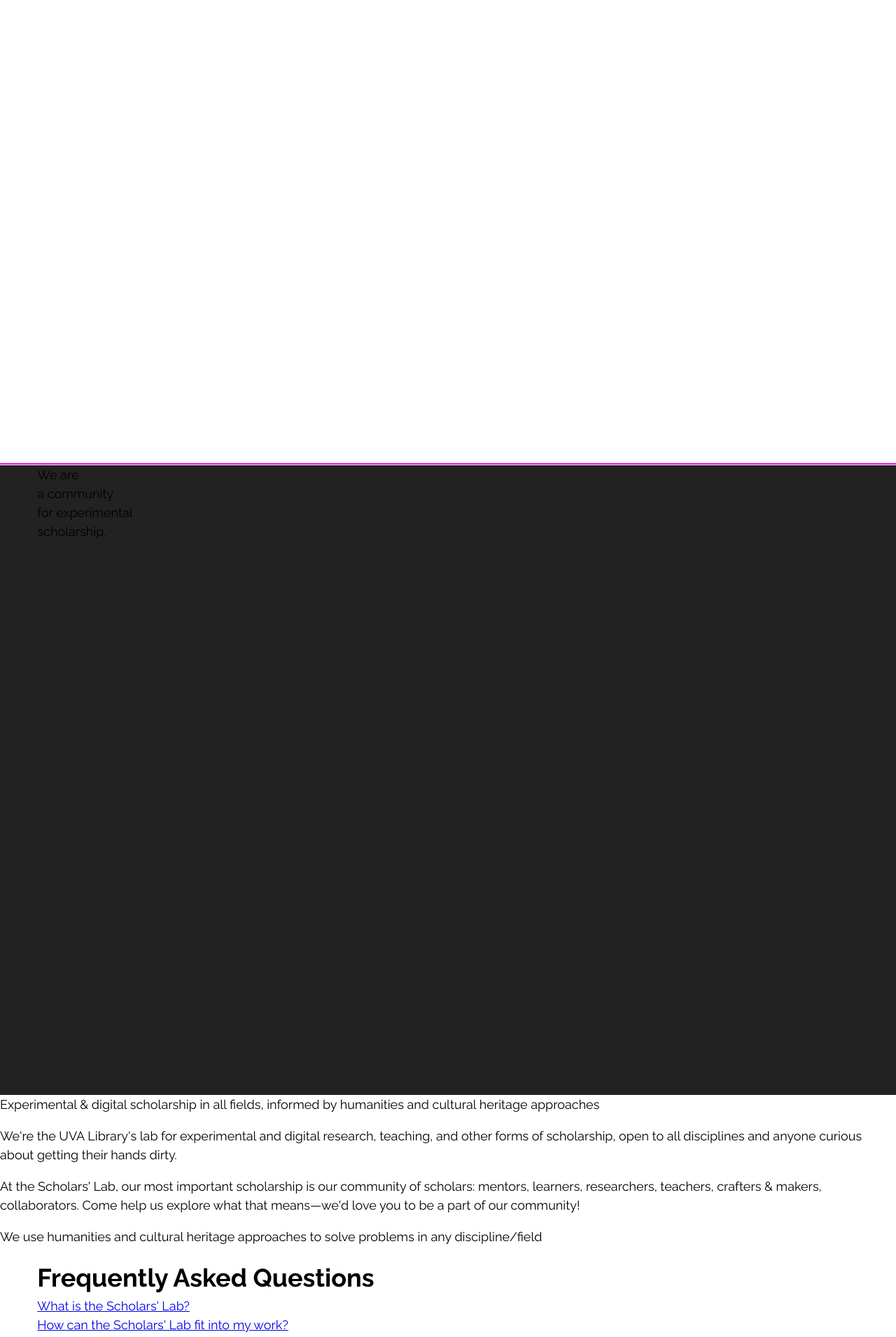
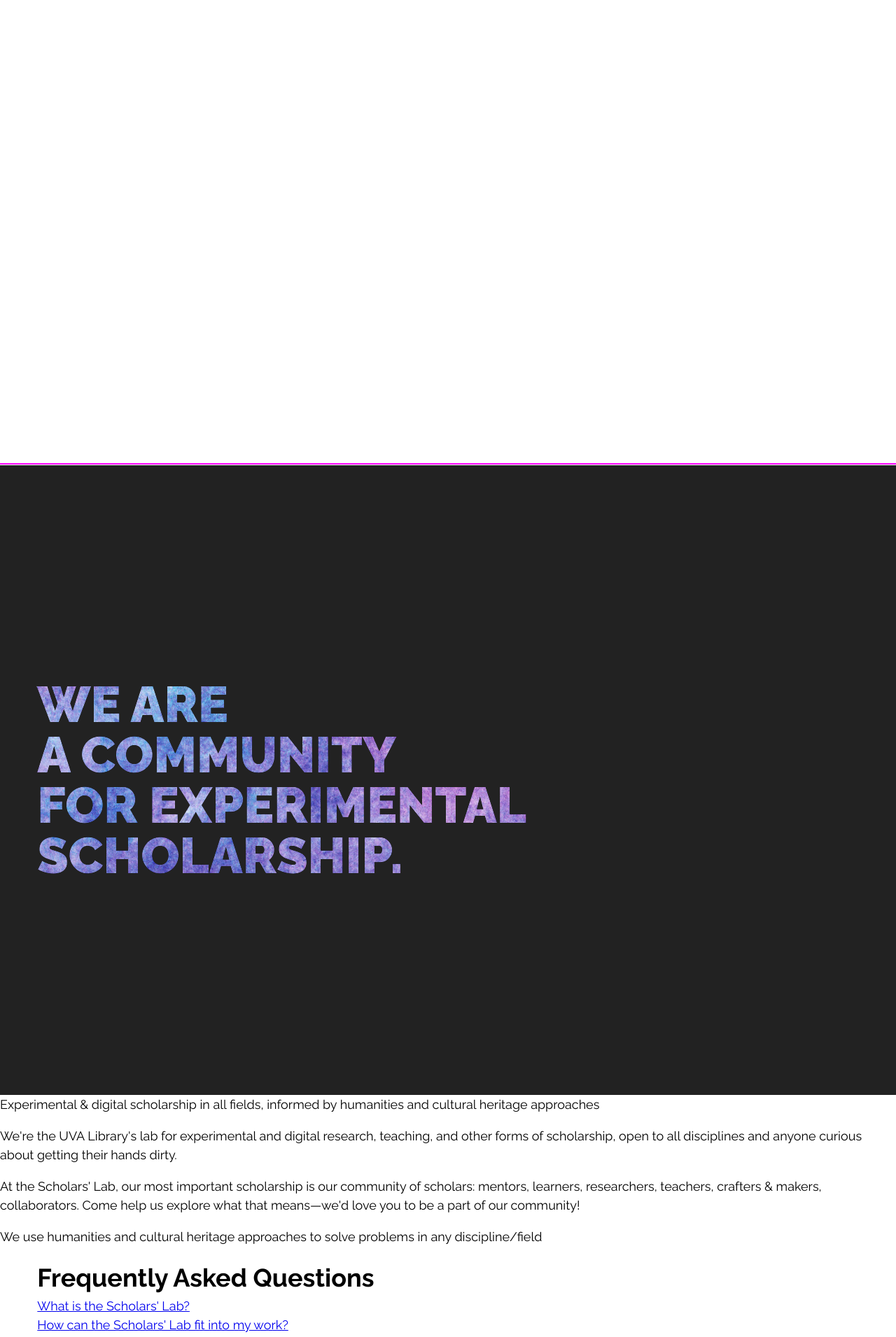
Before and after one commit to kbdonnally/patterns, a Jekyll site: the page built from _homepages/version-2.html, in a window 1280 px wide. Shown: the part 603-2514 px from the top of the page at 70% size. Built offline with Jekyll 4.4.1, drawn with Linux system fonts in a browser that asks for light colours; some web fonts are replaced.

Commit message:
Do fancy knockout text on home landing page

```diff
--- a/assets/css/_sass/_home-v2.scss
+++ b/assets/css/_sass/_home-v2.scss
@@ -32,7 +32,42 @@
 	width: 100%;
 	padding: 0 4.167%;
 	background-color: #222;
+}
 
+.v2-title__text {
+	position: relative;
+	display: grid;
+	height: 100vh;
+	width: 100%;
+	align-items: center;
+	font-size: 3em;
+	font-weight: 900;
+	line-height: 1;
+	text-transform: uppercase;
+	color: white; //black;
+	background-color: black; // white;
+	mix-blend-mode: lighten; //multiply;
+	&::before {
+		content: '';
+		position: absolute;
+		top: 0;
+		left: 0;
+		width: 100%;
+		height: 100%;
+		background-color: lightblue;
+		background-image: linear-gradient(rgba(255,255,255,.1), rgba(255,255,255,.1)), url('../img/decorative/color-splatter-purple.jpg');
+		background-size: cover;
+		mix-blend-mode: multiply;
+	}
+	span {
+		display: inline-block;
+	}
+	@media screen and (min-width: 768px) {
+		font-size: 4em;
+	}
+	@media screen and (min-width: 1200px) {
+	//	font-size: 5em;
+	}
 }
 
 .v2-landing__hero-text {
```
